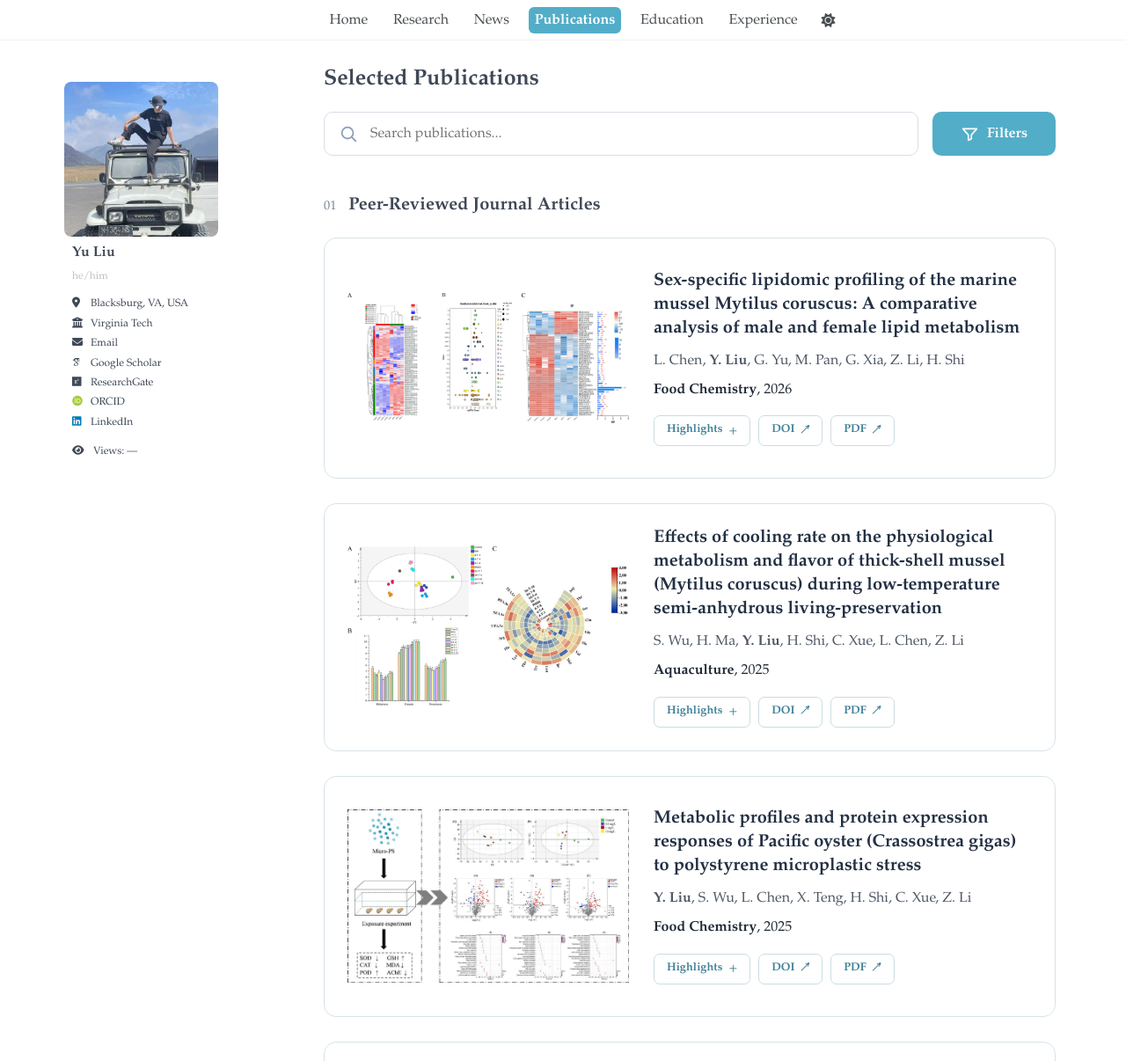
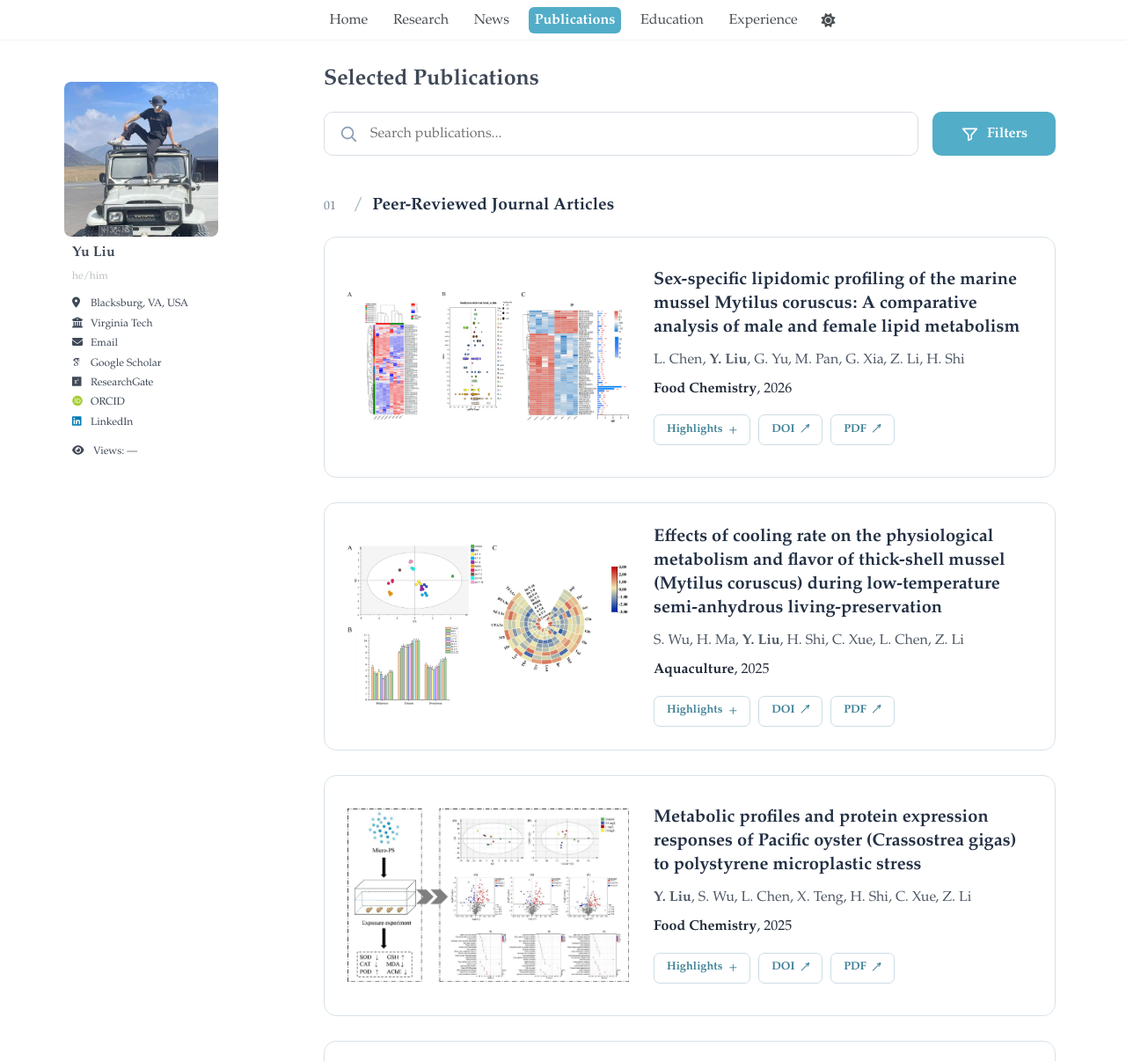
Before and after one commit to yuliu0322/yuliu0322.github.io, a Jekyll site: the page built from _pages/publications.html, in a window 1280 px wide and 1400 px high, cut to the strip 0-1206 px from the top of the window. Shown: the whole strip at 88% size. Built offline with Jekyll 4.4.1, drawn with Linux system fonts in a browser that asks for light colours; some web fonts are replaced; a script bundle is joined from its source files by our own code; library files that are not in the unit come from our copies.

Commit message:
Update publications.html

```diff
--- a/_pages/publications.html
+++ b/_pages/publications.html
@@ -26,6 +26,22 @@ description: "Peer-reviewed journal articles, book chapters, and patents by Yu L
 
 .publication-section-title {
   margin: 2.8rem 0 1.5rem;
+  font-size: 1.2rem;
+  font-weight: 700;
+  color: var(--pub-dark);
+}
+
+.publication-section-index {
+  font-size: 1em;
+  font-weight: 600;
+  color: var(--pub-dark);
+  margin-right: 0.2rem;
+}
+
+.publication-section-separator {
+  color: #a2b5c2;
+  margin-right: 0.2rem;
+  font-weight: 400;
 }
 
 /* Numbered publication categories */
@@ -775,6 +791,7 @@ html[data-theme="dark"] .publication-no-results {
 
 <h2 class="publication-section-title">
   <span class="publication-section-index">01</span>
+  <span class="publication-section-separator">/</span>
   Peer-Reviewed Journal Articles
 </h2>
 
@@ -898,6 +915,7 @@ html[data-theme="dark"] .publication-no-results {
 
 <h2 class="publication-section-title">
   <span class="publication-section-index">02</span>
+  <span class="publication-section-separator">/</span>
   Book Chapters
 </h2>
 
@@ -1030,6 +1048,7 @@ html[data-theme="dark"] .publication-no-results {
 
 <h2 class="publication-section-title">
   <span class="publication-section-index">03</span>
+  <span class="publication-section-separator">/</span>
   Patents
 </h2>
 
```
